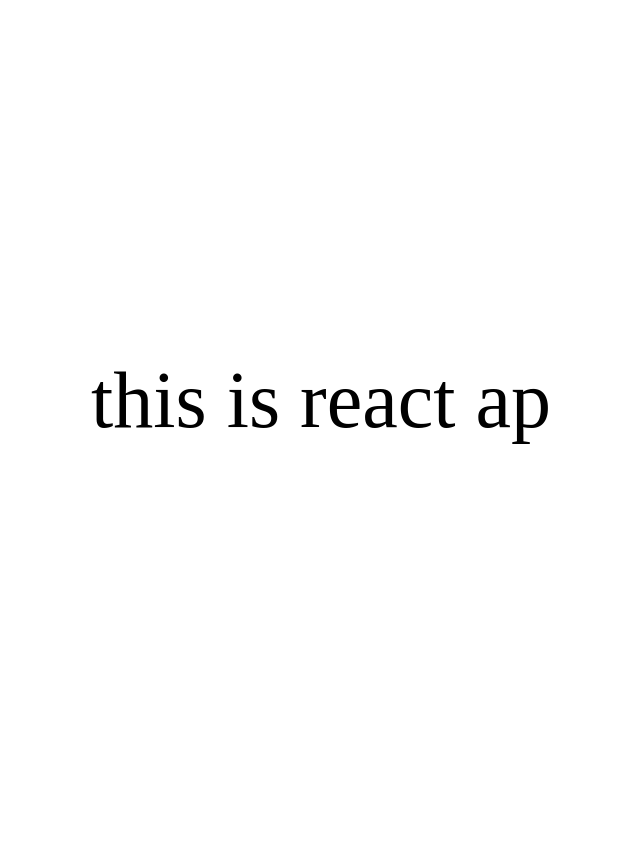
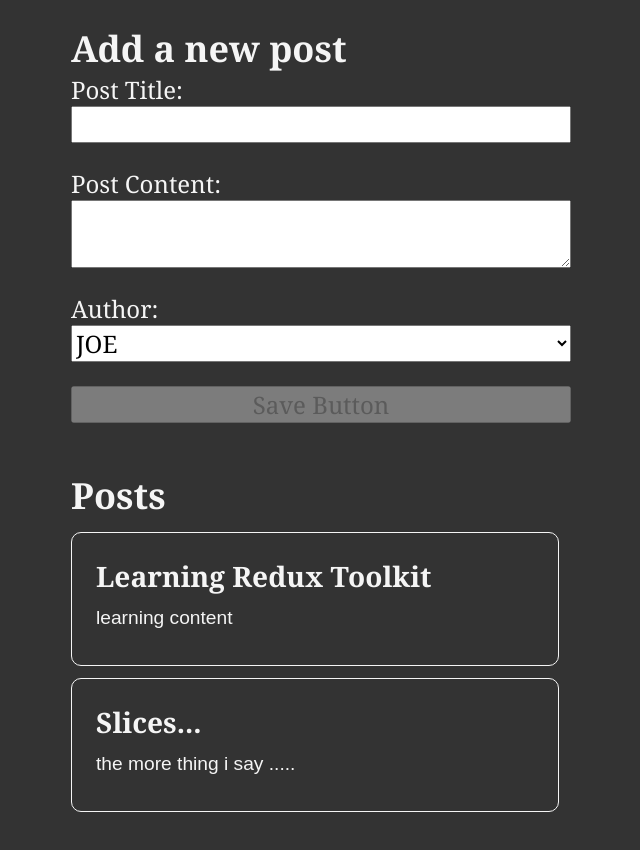
Before and after one commit to TuanDao-0110/redux_tool_kit, a React (Create React App) app: page / in a window 1280 px wide. Shown: the top 850 px of the page, without its empty margins (319-959 px from the left). Before the commit the page ends 800 px from the top, so only its background shows below. Built offline with nearby package versions, Linux system fonts and the light colour scheme.

Commit message:
add user

```diff
--- a/src/App.js
+++ b/src/App.js
@@ -1,9 +1,12 @@
+import AddPost from "./features/posts/AddPost";
+import PostList from "./features/posts/PostList";
 
 function App() {
   return (
-   <div>
-this is react ap
-   </div>
+    <main className="App">
+      <AddPost></AddPost>
+      <PostList></PostList>
+    </main>
   );
 }
 
--- a/src/app/store.js
+++ b/src/app/store.js
@@ -1,7 +1,9 @@
 import { configureStore } from "@reduxjs/toolkit";
-
-export const store  = configureStore({
-    reducer : {
-
+import postsSliceReducer from "../features/posts/postsSlice";
+import users from "../features/users/userSlice";
+export const store = configureStore({
+    reducer: {
+        postsSliceReducer,
+        users
     }
 })
--- /dev/null
+++ b/src/features/posts/AddPost.js
@@ -0,0 +1,63 @@
+import React, { useState } from 'react'
+import { useDispatch, useSelector } from 'react-redux'
+// nanoId help to generate random id
+import { postAddded } from './postsSlice'
+import { selectALlUser } from '../users/userSlice'
+export default function AddPost() {
+
+    const [title, setTitle] = useState('')
+    const [content, setContent] = useState('')
+    const [userId, setUserId] = useState('')
+
+    const onTitleChanged = e => setTitle(e.target.value)
+    const onContentChanged = e => setContent(e.target.value)
+    const onAuthorChanged = e => setUserId(e.target.value)
+
+    const dispatch = useDispatch()
+    const users = useSelector(selectALlUser)
+    const onSaveCliced = () => {
+        if (title && content) {
+            dispatch(postAddded(title, content, userId))
+            setContent('')
+            setTitle('')
+        }
+    }
+
+
+    const userOptions = users?.map(user => {
+        return <option key={user} value={user.id}>
+            {user.name}
+        </option>
+    })
+    const canSave = Boolean(title) && Boolean(content) && Boolean(userId)
+    return (
+        <section>
+            <h2>
+                Add a new post
+            </h2>
+            <form>
+                <label htmlFor='postTitle'>Post Title: </label>
+                <input
+                    type={'text'}
+                    id='postTitle'
+                    name='postTitle'
+                    value={title}
+                    onChange={onTitleChanged}
+                ></input>
+                <label htmlFor='content'>Post Content: </label>
+                <textarea
+                    type={'text'}
+                    id='content'
+                    name='content'
+                    value={content}
+                    onChange={onContentChanged}
+                ></textarea>
+                <label htmlFor='postAuthor' >Author:</label>
+                <select id='postAuthor' value={userId} onChange={onAuthorChanged}>
+                    {userOptions}
+                </select>
+                <button type='button' onClick={onSaveCliced} disabled={!canSave}>Save Button</button>
+            </form>
+        </section>
+    )
+}
--- /dev/null
+++ b/src/features/posts/PostList.js
@@ -0,0 +1,22 @@
+import React from 'react'
+import { useSelector } from 'react-redux'
+import {selectAllPost} from './postsSlice'
+export default function PostList() {
+    // const posts = useSelector(state => state.postsSliceReducer)
+    // we can write shorten like this:
+    const posts = useSelector(selectAllPost)
+    const renderedPost = () => {
+        return posts?.map((item, index) => {
+            return <article key={`${item.id}--${index}`}>
+                <h3>{item.title}</h3>
+                <p>{item.content?.substring(0, 100)}</p>
+            </article>
+        })
+    }
+    return (
+        <section>
+            <h2>Posts</h2>
+            {renderedPost()}
+        </section>
+    )
+}
--- /dev/null
+++ b/src/features/posts/postsSlice.js
@@ -0,0 +1,41 @@
+import { createSlice, nanoid } from "@reduxjs/toolkit";
+
+
+const initialState = [
+    { id: 1, title: 'Learning Redux Toolkit', content: 'learning content' },
+    { id: 2, title: 'Slices...', content: 'the more thing i say .....' }
+
+]
+
+
+
+const postSlice = createSlice({
+    name: 'posts',
+    initialState,//initialState is known as initialState above ==> now it become this reducer's value
+    reducers: {
+        postAddded: {
+            // reducer on this case just doing actions
+            reducer(state, action) {
+                state.push(action.payload)
+            },
+            // prepare in this will present for action.payload: ==> it help to modify payload structure
+            prepare(title, content,userId) {
+                return {
+                    payload: {
+                        id: nanoid(),
+                        title,
+                        content,
+                        userId
+                    }
+                }
+            }
+        }
+    }
+})
+
+
+export const selectAllPost = (state) => state.postsSliceReducer;
+// epxort action
+export const { postAddded } = postSlice.actions
+// export reducer
+export default postSlice.reducer
--- /dev/null
+++ b/src/features/users/userSlice.js
@@ -0,0 +1,21 @@
+import { createSlice } from "@reduxjs/toolkit";
+
+const initialState = [
+    { id: '1', name: 'JOE' },
+    { id: '2', name: 'HANA' },
+    { id: '3', name: 'TIK' },
+
+]
+
+const userSlice = createSlice({
+    name: 'users',
+    initialState,
+    reducers: {
+
+    }
+})
+
+
+
+export const selectALlUser = state => state.users
+export default userSlice.reducer
--- a/src/index.css
+++ b/src/index.css
@@ -4,37 +4,66 @@
   box-sizing: border-box;
 }
 
+html {
+  font-family: Cambria, Cochin, Georgia, Times, "Times New Roman", serif;
+  background: #333;
+  color: whitesmoke;
+}
+
 body {
   min-height: 100vh;
-  font-size: 5rem;
-  display: grid;
-  place-content: center;
+  font-size: 1.5rem;
+  padding: 0 10% 10%;
 }
 
 input,
-button {
+textarea,
+button,
+select {
   font: inherit;
-  padding: 0.5rem;
+  margin-bottom: 1em;
+}
+
+main {
+  max-width: 500px;
+  margin: auto;
 }
 
 section {
+  margin-top: 1em;
+}
+
+article {
+  margin: 0.5em 0.5em 0.5em 0;
+  border: 1px solid whitesmoke;
+  border-radius: 10px;
+  padding: 1em;
+}
+
+h1 {
+  font-size: 3.5rem;
+}
+
+p {
+  font-family: Arial, Helvetica, sans-serif;
+  line-height: 1.4;
+  font-size: 1.2rem;
+  margin: 0.5em 0;
+}
+
+form {
   display: flex;
   flex-direction: column;
-  justify-content: center;
-  align-items: center;
 }
 
-input {
-  text-align: center;
-  max-width: 2.5em;
+.postCredit {
+  font-size: 1rem;
 }
 
-button {
-  font-size: 2rem;
-  margin: 0.5em 0 0.5em 0.5em;
-  min-width: 2em;
+.reactionButton {
+  margin: 0 0.25em 0 0;
+  background: transparent;
+  border: none;
+  color: whitesmoke;
+  font-size: 1rem;
 }
-
-button:first-child {
-  margin-left: 0;
-}
```
